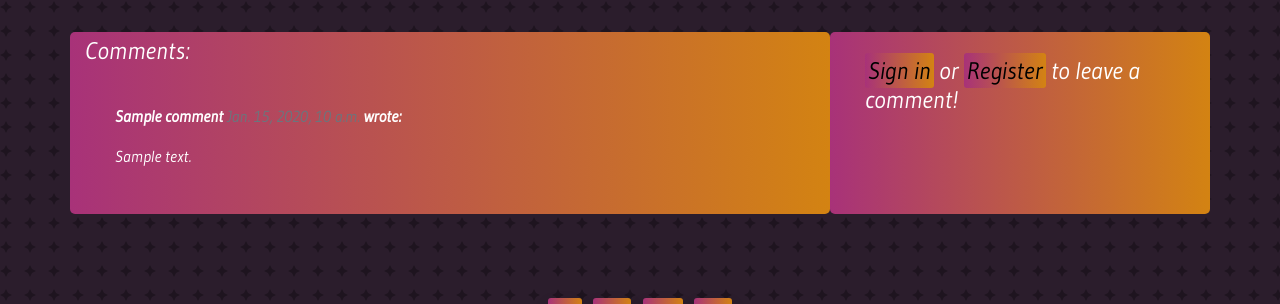
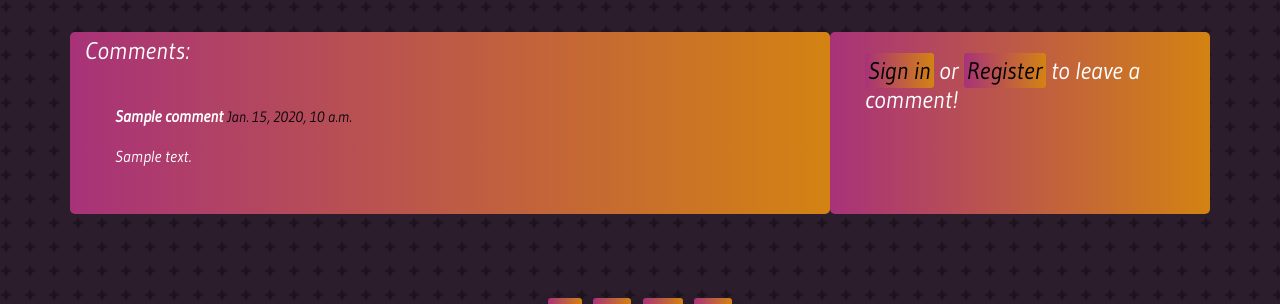
Before and after one commit to FullstackSammy/movie-review-blog, a Django app: a page that uses templates/post_detail.html in a window 1280 px wide. Shown: the part 359-663 px from the top of the page. Run offline with Django 3.2, Linux system fonts and the light colour scheme; tables that the repository leaves empty hold one stand-in row (values such as "Sample post"); some libraries are stand-ins or nearby versions.

Commit message:
Styling added for comments

```diff
--- a/static/css/style.css
+++ b/static/css/style.css
@@ -149,3 +149,9 @@ img {
 .detail-img {
   margin: 10px 0 0 15px;
 }
+
+.comment-date {
+  color: #2b1d2c;
+  filter: brightness(20%);
+  font-size: 15px;
+}
--- a/templates/post_detail.html
+++ b/templates/post_detail.html
@@ -78,9 +78,9 @@
                 <div class="comments" style="padding: 10px;">
                     <p class="font-weight-bold">
                         {{ comment.name }}
-                        <span class=" text-muted font-weight-normal">
+                        <span class="comment-date font-weight-normal">
                             {{ comment.created_on }}
-                        </span> wrote:
+                        </span>
                     </p>
                     {{ comment.body | linebreaks }}
                 </div>
```
